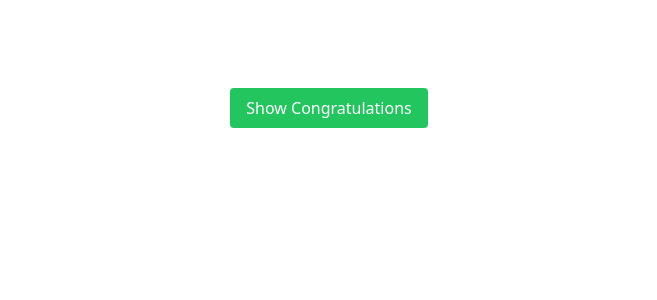
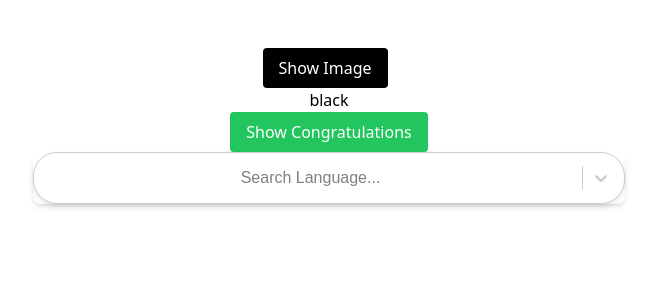
Before and after one commit to Alchemy4587/Wiki-Match-Frontend, a React (Vite) app: page / in a window 1280 px wide. Shown: the top 300 px of the page, without its empty margins (311-968 px from the left). Built offline with nearby package versions, Linux system fonts and the light colour scheme.

Commit message:
dropdowm completed

```diff
--- a/package.json
+++ b/package.json
@@ -12,7 +12,8 @@
   "dependencies": {
     "lucide-react": "^0.427.0",
     "react": "^18.3.1",
-    "react-dom": "^18.3.1"
+    "react-dom": "^18.3.1",
+    "react-select": "^5.8.0"
   },
   "devDependencies": {
     "@eslint/js": "^9.8.0",
--- a/src/App.jsx
+++ b/src/App.jsx
@@ -2,6 +2,7 @@ import React from 'react';
 import MoreDescription from './more-description';
 import ConfirmEditData from './edit-data';
 import Congratulations from './congratulations';
+import SelectDropDown from './slect-dropdown';
 
 function App() {
     return (
@@ -9,6 +10,7 @@ function App() {
             <MoreDescription />
             <ConfirmEditData />
             <Congratulations />
+            <SelectDropDown />
         </div>
     );
 }
--- /dev/null
+++ b/src/data.js
@@ -0,0 +1,6 @@
+export const colourOptions = [
+  { value: 'English', label: 'English' },
+  { value: 'French', label: 'French' },
+  { value: 'Spanish', label: 'Spanish' },
+  // Add more options as needed
+];
--- a/src/edit-data.jsx
+++ b/src/edit-data.jsx
@@ -1,7 +1,6 @@
 import React from "react";
 import Modal from "./modal";
 import { useState } from "react";
-
 
 function ConfirmEditData() {
   const [isModalOpen, setIsModalOpen] = useState(false);
@@ -15,15 +14,8 @@ function ConfirmEditData() {
 
   return (
     <div>
-      <Modal isOpen={false} onClose={isModalOpen} title="Description">
-        <>
-          <button
-            onClick={openModal}
-            className="bg-yellow-500 text-white px-4 py-2 rounded mr-2"
-          >
-            Confirm Edit
-          </button>
-          <>
+      <button onClick={openModal}>black</button>
+      <Modal isOpen={isModalOpen} onClose={closeModal} title="Description">
         <p>Are you sure you want to edit this item?</p>
         <div className="flex justify-end mt-4">
           <button
@@ -39,8 +31,6 @@ function ConfirmEditData() {
             Confirm
           </button>
         </div>
-          </>
-        </>
       </Modal>
     </div>
   );
--- a/src/more-description.tsx
+++ b/src/more-description.tsx
@@ -13,7 +13,7 @@ function MoreDescription() {
 
   return (
     <div>
-      <button onClick={openModal} className="text-white px-4 py-2 rounded mr-2">Show Image</button>
+      <button onClick={openModal} className="text-white bg-black px-4 py-2 rounded mr-2">Show Image</button>
 
       <Modal isOpen={isModalOpen} onClose={closeModal} title="More Details" >
       <div className="flex justify-center items-center">
--- /dev/null
+++ b/src/slect-dropdown.jsx
@@ -0,0 +1,80 @@
+import React, { useState } from "react";
+
+import Select from "react-select";
+import { colourOptions } from "./data";
+
+// const Checkbox = ({ children, ...props }) => (
+//   <label style={{ marginRight: "1em" }}>
+//     <input type="checkbox" {...props} />
+//     {children}
+//   </label>
+// );
+
+const SelectDropDown = () => {
+  const [isClearable, setIsClearable] = useState(true);
+  const [isSearchable, setIsSearchable] = useState(true);
+  const [isDisabled, setIsDisabled] = useState(false);
+  const [isLoading, setIsLoading] = useState(false);
+  const [isRtl, setIsRtl] = useState(false);
+
+  const selectStyles = {
+
+    control: (styles) => ({
+      ...styles,
+      fontSize: '16px',
+      padding:"5px",
+      fontFamily: 'Arial, sans-serif',
+      color: '#333',
+      borderRadius: '24px',
+      border: '1px solid #ccc',
+      boxShadow: '0 2px 4px rgba(0, 0, 0, 0.1)',
+      '&:hover': {
+        borderColor: '#aaa',
+      },
+    }),
+    menu: (styles) => ({
+      ...styles,
+      borderRadius: '24px',
+      boxShadow: '0 2px 4px rgba(0, 0, 0, 0.1)',
+    }),
+    option: (styles, { isSelected }) => ({
+      ...styles,
+      backgroundColor: isSelected ? '#007bff' : 'transparent',
+      color: isSelected ? '#fff' : '#333',
+      '&:hover': {
+        backgroundColor: '#5DD2EE',
+      },
+    }),
+  };
+
+
+  return (
+
+    <>
+      <div className=" w-[100%] flex flex-col items-center justify-center">
+        <div className="md:w-[50%] rounded-lg w-[90%]">
+          <Select
+            className="text-xl font-sans font-medium shadow-md rounded-lg"
+            classNamePrefix="select"
+            defaultValue={colourOptions[0].name}
+            isDisabled={isDisabled}
+            isLoading={isLoading}
+            isClearable={isClearable}
+            isRtl={isRtl}
+            isSearchable={isSearchable}
+            name="color"
+            options={colourOptions}
+            placeholder={"Search Language..."}
+            styles={selectStyles}
+          />
+
+        </div>
+        <div>
+
+        </div>
+      </div>
+    </>
+  );
+};
+
+export default SelectDropDown;
```
Also changed, not shown: 1 other file (tests, documents, lock files or other folders). Lines whose indentation alone changed are shown as unchanged.
